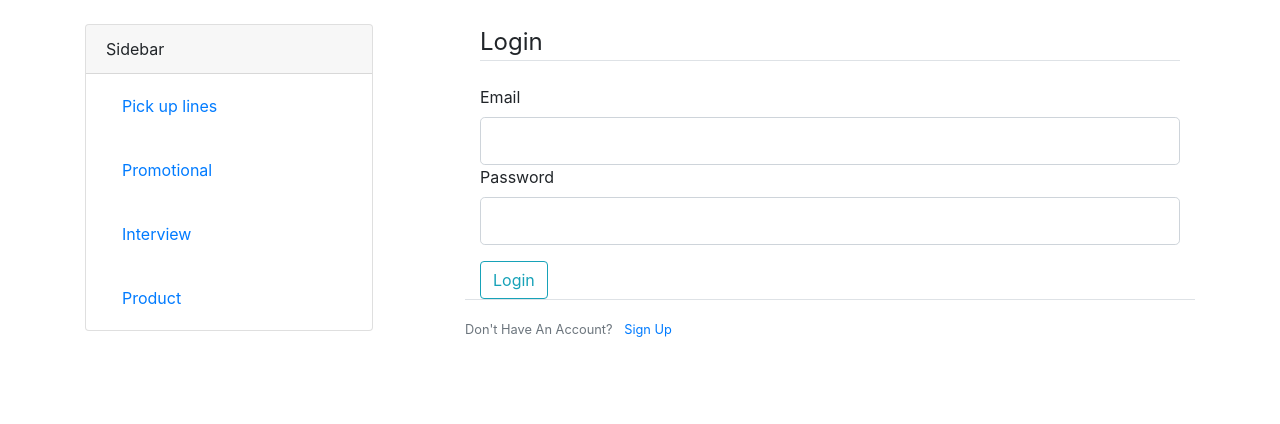
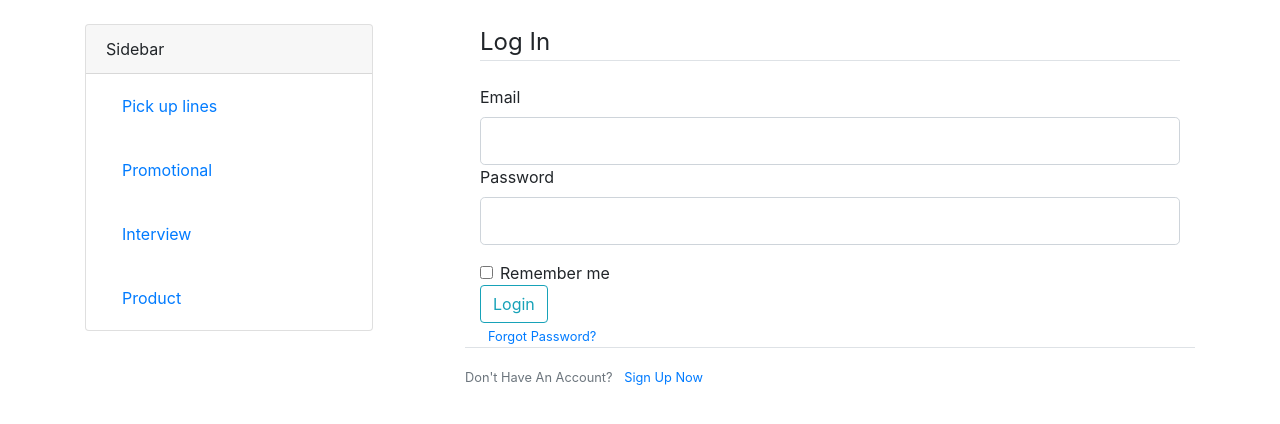
Before and after one commit to kelvinkyalo/pitcch, a Flask app: page /login in a window 1280 px wide. Shown: the part 56-480 px from the top of the page. Run offline with Flask 2, Linux system fonts and the light colour scheme; some libraries are stand-ins or nearby versions.

Commit message:
Adding a form check class

```diff
--- a/templates/login.html
+++ b/templates/login.html
@@ -4,7 +4,7 @@
         <form method="POST" action="">
             {{ form.hidden_tag() }}
             <fieldset class="form-group">
-                <legend class="border-bottom mb-4">Login</legend>
+                <legend class="border-bottom mb-4">Log In</legend>
                 <div class="from-group">
                     {{ form.email.label(class = 'form-control-label') }}
                         {% if form.email.errors %}
@@ -32,14 +32,21 @@
                         {% endif %}
                 </div>
             </fieldset>
+            <div class="form-check">
+                {{ form.remember(class='form-check-input')}}
+                {{ form.remember.label(class='form-check-label')}}
+            </div>
             <div class="from-group">
                 {{ form.submit(class='btn btn-outline-info') }}
             </div>
+            <small class="text-muted ml-2">
+                <a href="#">Forgot Password?</a>
+            </small>
         </form>
     </div>
     <div class="border-top pt-3">
         <small class="text-muted">
-            Don't Have An Account? <a class="ml-2" href="{{ url_for('signup') }}">Sign Up</a>
+            Don't Have An Account? <a class="ml-2" href="{{ url_for('signup') }}">Sign Up Now</a>
         </small>
     </div>
 {% endblock content %}
```
